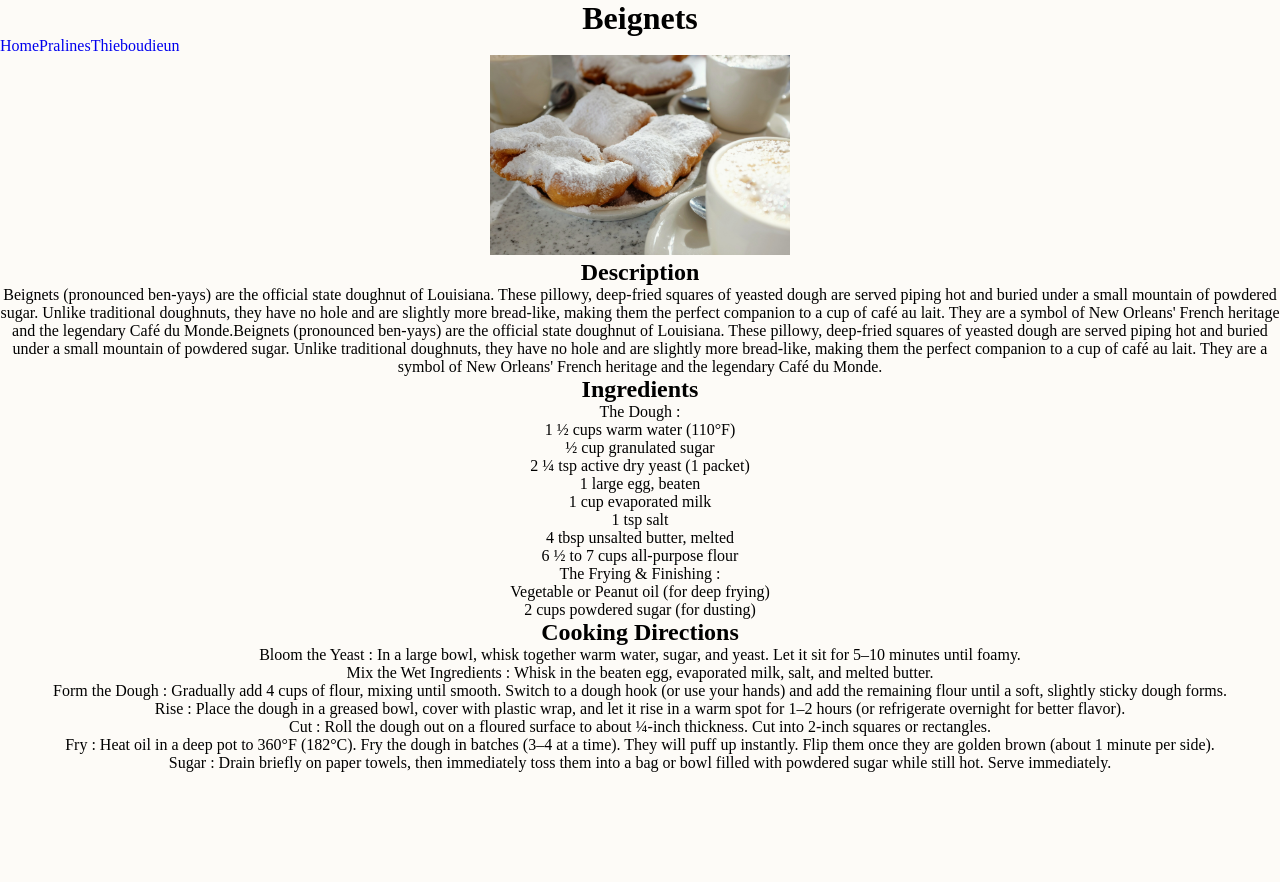
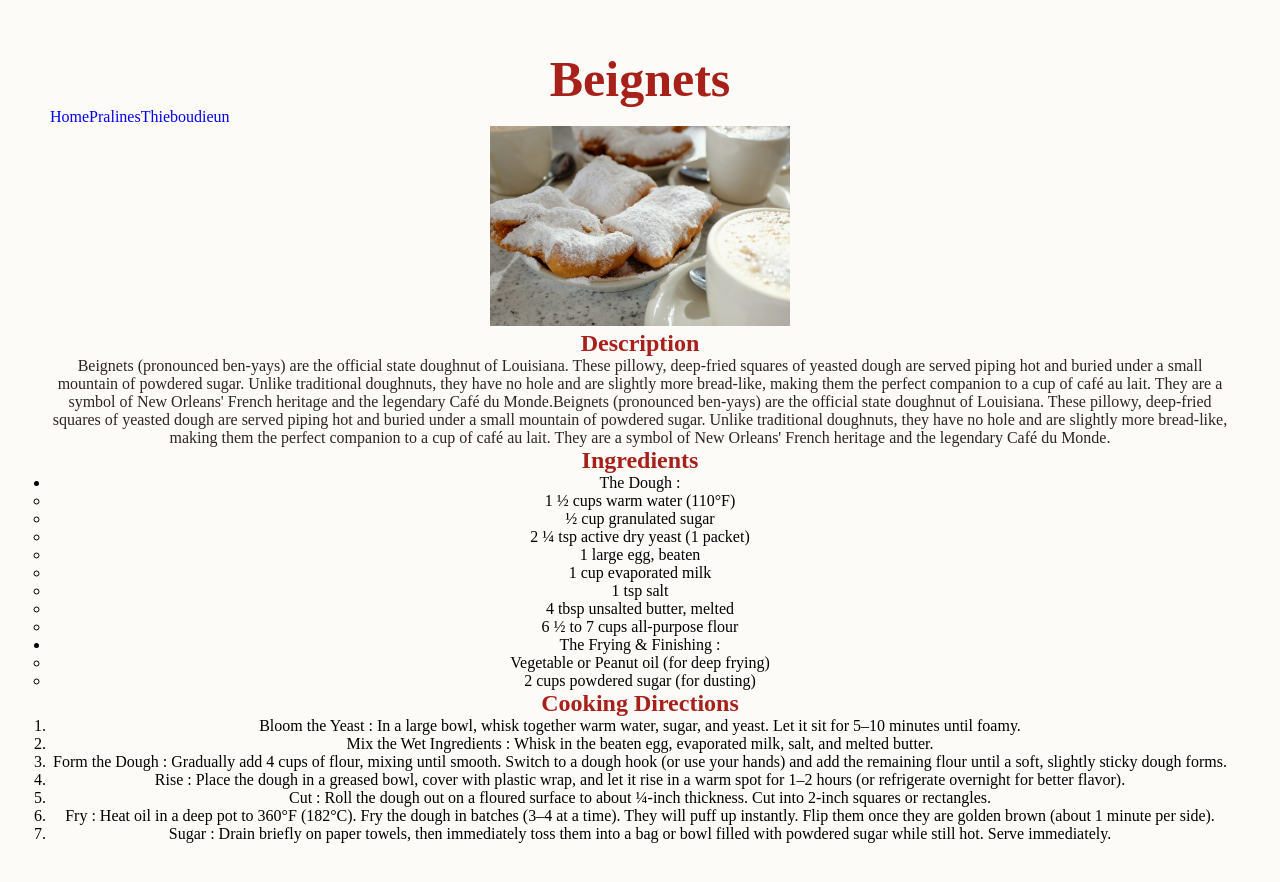
Before and after one commit to Khardiata-Diop/odin-recipes, a plain HTML site: page recipes/beignets.html in a window 1280 px wide. Before the commit the page ends 800 px from the top, so only its background shows below. Drawn offline with Linux system fonts and the light colour scheme.

Commit message:
💄 Add last style modifications

```diff
--- a/assets/css/style.css
+++ b/assets/css/style.css
@@ -20,4 +20,21 @@ img {
 #page {
   text-align: center;
   background-color: #fdfbf7;
+  margin: 50px;
 }
+
+.homepage-title {
+  font-family: "Rye", serif, monospace;
+  color: #a8201a;
+  font-size: 50px;
+}
+
+h2,
+h3 {
+  color: #a8201a;
+}
+
+p {
+  font-family: "Merriweather", serif, monospace;
+  color: #2b2523;
+}
```
